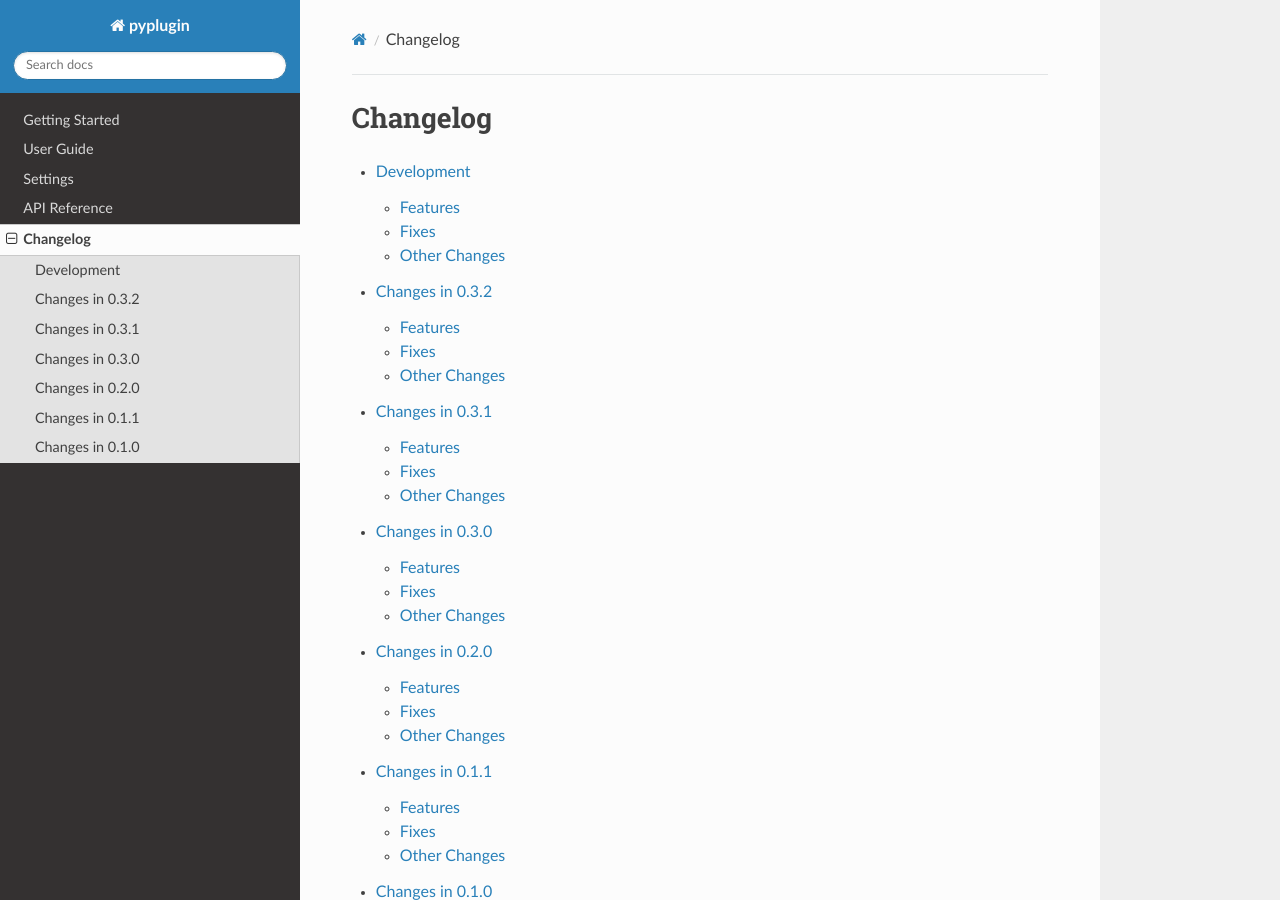
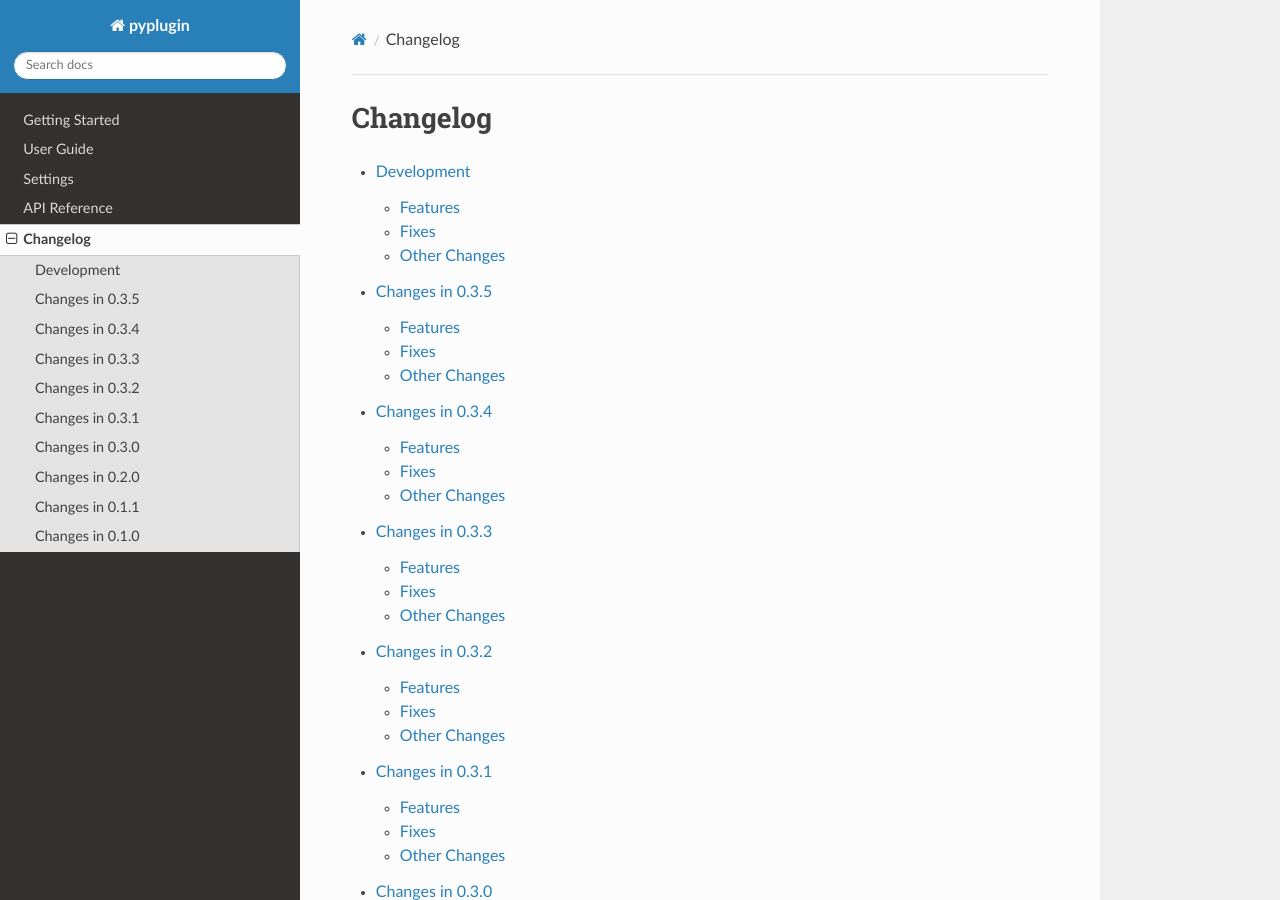
Before and after one commit to pyplugin/pyplugin, a Sphinx documentation site: the page built from docs/changelog.rst, in a window 1280 px wide and 900 px high. Built offline with Sphinx 7.4.7 and the Read the Docs theme 2.0.0, drawn with Linux system fonts in a browser that asks for light colours.

Commit message:
rev to version 0.3.5

```diff
--- a/docs/changelog.rst
+++ b/docs/changelog.rst
@@ -5,6 +5,9 @@
    :maxdepth: 3
 
    changelog/development
+   changelog/changelog-0.3.5
+   changelog/changelog-0.3.4
+   changelog/changelog-0.3.3
    changelog/changelog-0.3.2
    changelog/changelog-0.3.1
    changelog/changelog-0.3.0
--- /dev/null
+++ b/docs/changelog/changelog-0.3.5.rst
@@ -0,0 +1,13 @@
+Changes in 0.3.5
+==========================
+
+Features
+---------
+
+Fixes
+------
+
+- Dynamic requirements will now ignore calls not from within a load_callable.
+
+Other Changes
+--------------
--- a/docs/conf.py
+++ b/docs/conf.py
@@ -24,7 +24,7 @@
 author = "Evyn Machi"
 
 # The full version, including alpha/beta/rc tags
-release = "v0.3.4"
+release = "v0.3.5"
 
 
 # -- General configuration ---------------------------------------------------
--- a/pyproject.toml
+++ b/pyproject.toml
@@ -4,7 +4,7 @@
 
 [project]
 name = "pyplugin"
-version = "0.3.4"
+version = "0.3.5"
 authors = [
   { name="Evyn Machi", email="evyn.machi@gmail.com" },
 ]
```
Also changed, not shown: README.md (+1 -1 lines), 1 other file.
